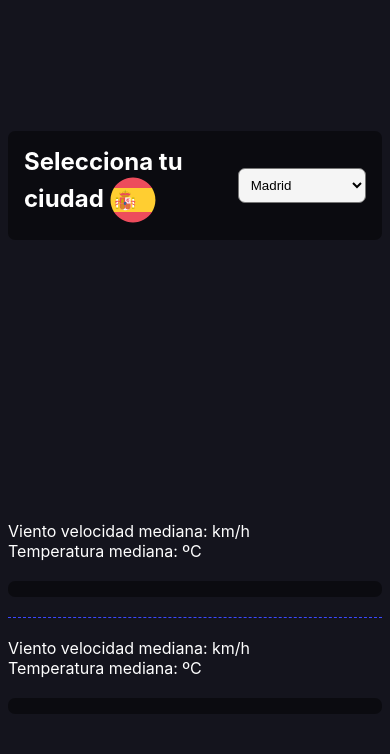
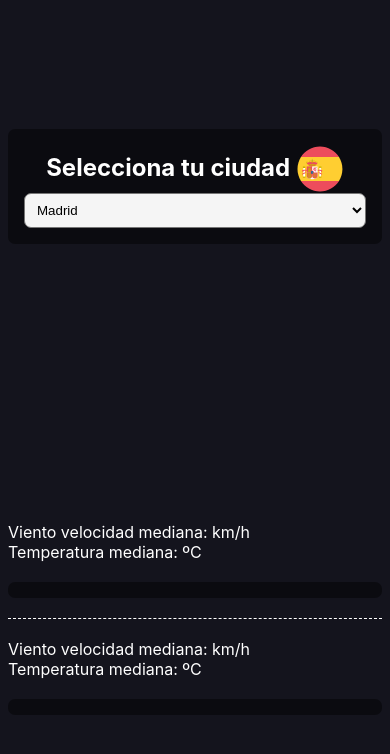
Before and after one commit to erixweb/wetspain, a plain HTML site: page index.html in a window 390 px wide. Drawn offline with Linux system fonts and the light colour scheme; no server answers.

Commit message:
🍃Fix width

```diff
--- a/styles/styles.css
+++ b/styles/styles.css
@@ -10,7 +10,7 @@ body {
 
     background-color: rgb(20, 20, 29);
     width: 100%;
-    max-width: 1200px;
+    max-width: 700px;
     min-height: 100vh;
     display: flex;
     flex-direction: column;
@@ -36,7 +36,7 @@ form {
     grid-template-columns: 1fr 0.6fr;
     place-items: center;
     width: 100%;
-    max-width: 600px;
+    max-width: 700px;
 
     border-radius: 7px;
     padding: 16px;
@@ -60,7 +60,7 @@ form select {
 */
 p {
     margin-top: 20px;
-    max-width: 600px;
+    max-width: 700px;
 }
 /*
     Tables
@@ -74,7 +74,7 @@ table {
     border-radius: 7px;
     text-align: center;
     width: 100%;
-    max-width: 600px;
+    max-width: 700px;
     padding: 8px;
     color: #fff;
     background-color: #00000076;
@@ -85,7 +85,17 @@ th, td {
 hr {
     outline: none;
     border: 0px;
-    border-bottom: 1px dashed rgb(59, 72, 255);
+    border-bottom: 1px dashed #fff;
     padding: 10px;
     width: 100%;
 }
+/*
+    Respnsive CSS
+*/
+@media (max-width: 540px) {
+    form {
+        display: flex;
+        flex-direction: column;
+        text-align: center;
+    }
+}
```
